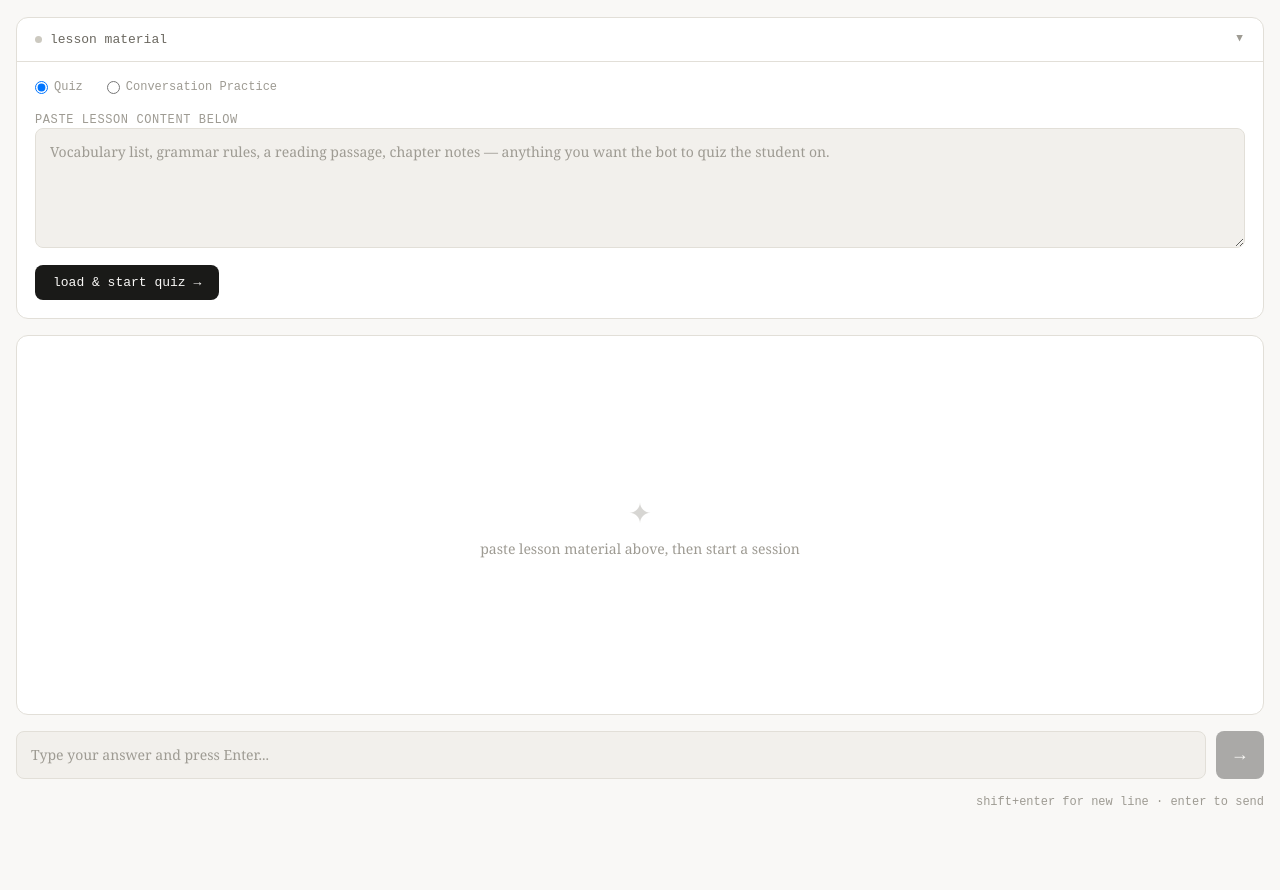
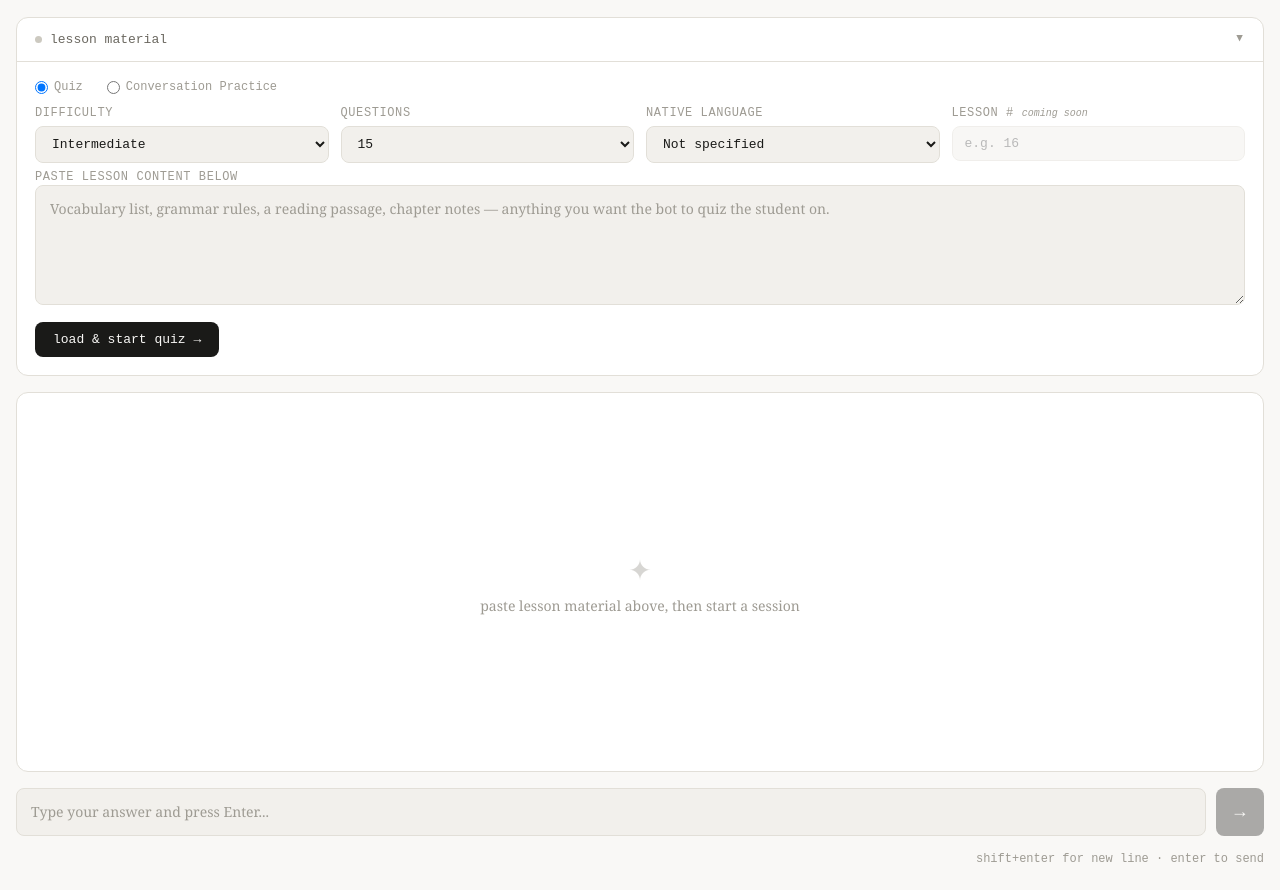
Before and after one commit to rudysochan/esl-tutor-bot, a website: page index.html in a window 1280 px wide. Shown: the part 57-947 px from the top of the page. Before the commit the page ends 890 px from the top, so only its background shows below. Drawn offline with nearby package versions, Linux system fonts and the light colour scheme.

Commit message:
Add session parameters: difficulty, question count, native language

```diff
--- a/index.html
+++ b/index.html
@@ -299,6 +299,19 @@
     font-family: 'Courier New', monospace;
     text-align: right;
   }
+
+  /* --- session parameters --- */
+  #param-grid { display: grid; grid-template-columns: repeat(auto-fit, minmax(150px, 1fr)); gap: 12px; }
+  .param-field { display: flex; flex-direction: column; gap: 6px; }
+  #param-grid select, #lesson-number-input {
+    width: 100%; font-family: 'Courier New', monospace; font-size: 13px;
+    color: var(--text); background: var(--surface2);
+    border: 1px solid var(--border); border-radius: var(--radius-sm); padding: 9px 12px;
+  }
+  #param-grid select { cursor: pointer; }
+  #param-grid select:focus, #lesson-number-input:focus { outline: none; border-color: var(--accent); background: var(--surface); }
+  .param-note { font-size: 10px; color: var(--text3); font-style: italic; text-transform: none; letter-spacing: 0; }
+  #lesson-number-input:disabled { opacity: 0.5; cursor: not-allowed; }
 </style>
 </head>
 <body>
@@ -329,6 +342,45 @@
       </div>
 
       <div id="quiz-fields">
+        <div id="param-grid">
+          <div class="param-field">
+            <label for="difficulty-select">difficulty</label>
+            <select id="difficulty-select">
+              <option value="Beginner">Beginner</option>
+              <option value="Intermediate" selected>Intermediate</option>
+              <option value="Advanced">Advanced</option>
+            </select>
+          </div>
+          <div class="param-field">
+            <label for="question-count-select">questions</label>
+            <select id="question-count-select">
+              <option value="10">10</option>
+              <option value="15" selected>15</option>
+              <option value="20">20</option>
+            </select>
+          </div>
+          <div class="param-field">
+            <label for="native-lang-select">native language</label>
+            <select id="native-lang-select">
+              <option value="Not specified" selected>Not specified</option>
+              <option value="Spanish">Spanish</option>
+              <option value="Mandarin Chinese">Mandarin Chinese</option>
+              <option value="Korean">Korean</option>
+              <option value="Japanese">Japanese</option>
+              <option value="Vietnamese">Vietnamese</option>
+              <option value="Arabic">Arabic</option>
+              <option value="Portuguese">Portuguese</option>
+              <option value="French">French</option>
+              <option value="Russian">Russian</option>
+              <option value="Tagalog">Tagalog</option>
+              <option value="Ukranian">Ukranian</option>
+            </select>
+          </div>
+          <div class="param-field">
+            <label for="lesson-number-input">lesson # <span class="param-note">coming soon</span></label>
+            <input type="text" id="lesson-number-input" placeholder="e.g. 16" disabled>
+          </div>
+        </div>
         <label for="lesson-input">paste lesson content below</label>
         <textarea id="lesson-input" placeholder="Vocabulary list, grammar rules, a reading passage, chapter notes — anything you want the bot to quiz the student on."></textarea>
       </div>
@@ -365,6 +417,10 @@ let sessionActive = false;
 let isTyping = false;
 let setupOpen = true;
 let sessionMode = 'quiz';
+let difficulty = 'Intermediate';
+let questionCount = '15';
+let nativeLanguage = 'Not specified';
+let lessonNumber = ''; // PLACEHOLDER — captured but not wired to anything yet
 
 function switchMode(mode) {
   sessionMode = mode;
@@ -443,6 +499,11 @@ Rules:
 17. End with a concrete study recommendation. Your closing summary must include one or two specific things the student should review or practice before their next session — not just general encouragement. Make it actionable and tied to what actually happened in the session.
 18. Offer enumerated response options when asking the student a question that has predictable answer choices. Format them as a numbered list. Example: "Would you like to continue or take a moment to review? 1. Continue to the next question. 2. Review what we just covered. 3. Ask me to explain it differently." Always accept non-numbered responses naturally without calling attention to the format.
 
+SESSION PARAMETERS:
+- Difficulty: ${difficulty}. Calibrate every question to this level — vocabulary, sentence complexity, and concept depth should all match a ${difficulty} learner. For Advanced, push with nuance and minimal scaffolding; for Beginner, keep language simple and supportive.
+- Question count: Ask approximately ${questionCount} questions total, then deliver your closing summary and study recommendation. Pace yourself toward that number.
+- Native language: ${nativeLanguage === 'Not specified' ? 'The student has not specified a native language. Conduct the entire session in English.' : `The student's native language is ${nativeLanguage}. You may briefly use ${nativeLanguage} to clarify a genuinely confusing concept, but keep the session primarily in English and always return to English.`}
+
 LESSON MATERIAL:
 ---
 ${lessonMaterial}
@@ -492,6 +553,11 @@ async function startSession() {
     const input = document.getElementById('lesson-input').value.trim();
     if (!input) { alert('Please paste some lesson material first.'); return; }
     lessonMaterial = input;
+    difficulty = document.getElementById('difficulty-select').value;
+    questionCount = document.getElementById('question-count-select').value;
+    nativeLanguage = document.getElementById('native-lang-select').value;
+    lessonNumber = document.getElementById('lesson-number-input').value;
+    //upon starting, the selections of the drop downs get passed into these variables
   } else {
     const input = document.getElementById('scenario-input').value.trim();
     if (!input) { alert('Please describe the conversation scenario first.'); return; }
@@ -566,7 +632,7 @@ async function tutorRespond(userMessage, isFirst = false) {//usermessage is dead
 
   } catch (err) {//err is automatically populated when try throws an error
     removeTyping();
-    showError('Fetch failed: ' + (err.message || String(err)) + '. This file must be opened from claude.ai, not a local filesystem.');
+    showError('Fetch failed: ' + (err.message || String(err)) + '. Is the backend running? Run "node server.js" and open the localhost URL it prints — not the file directly.');
   }// the "||" makes the left side of it the default and the right side the fall back.
 
   isTyping = false;
```
